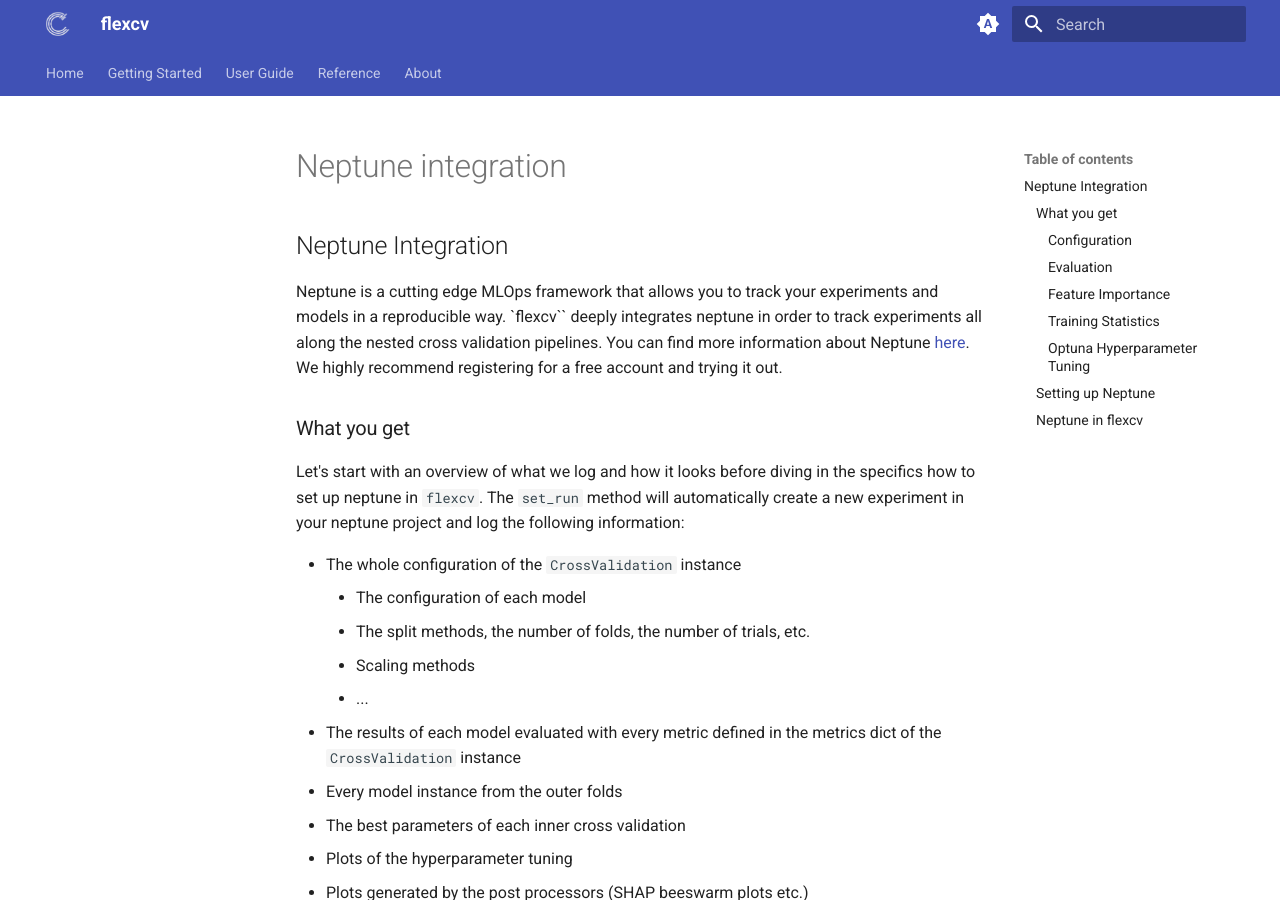
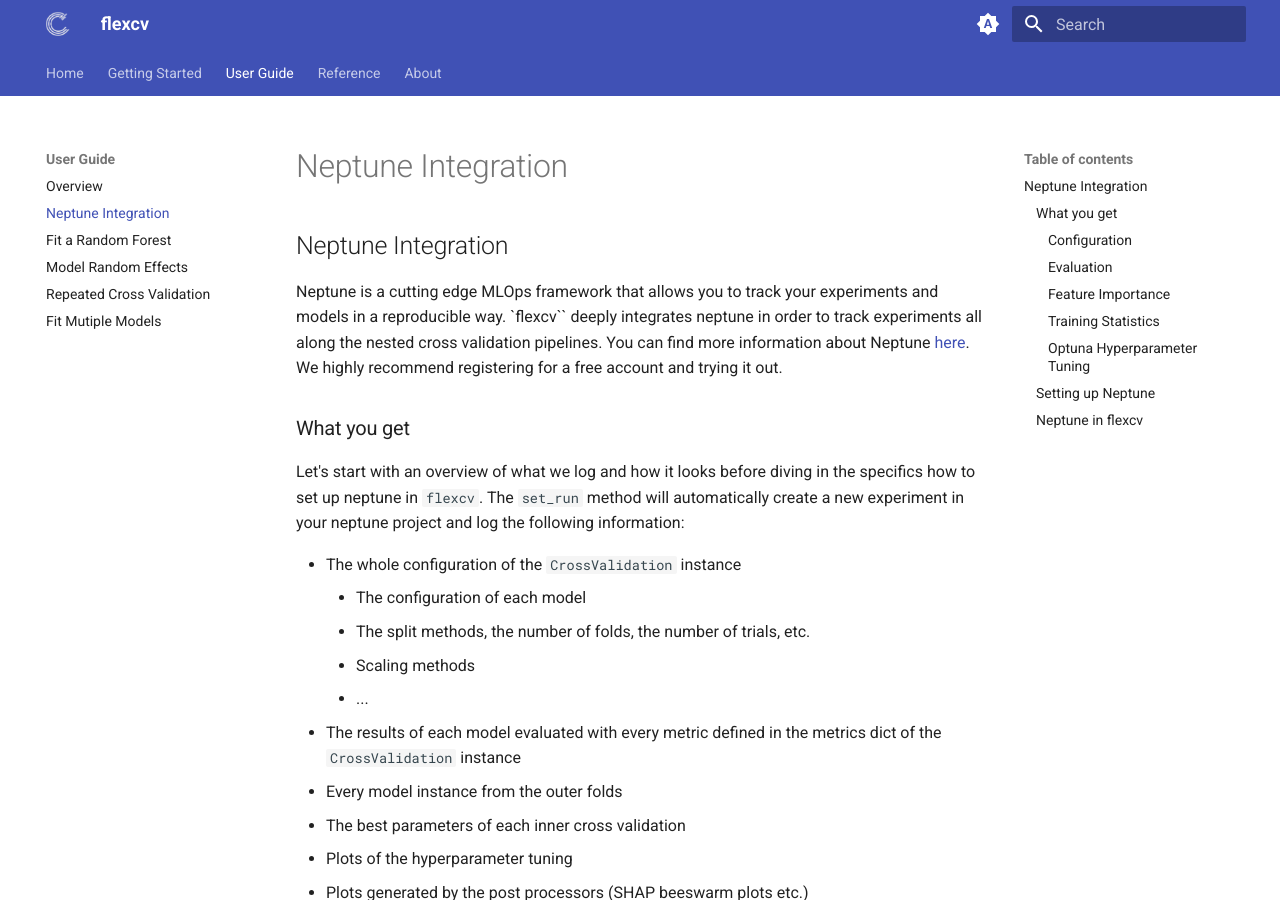
Before and after one commit to radlfabs/flexcv, an MkDocs documentation site: the page built from docs/guides/neptune-integration.md, in a window 1280 px wide and 900 px high. Built offline with MkDocs 1.6.1 and Material for MkDocs 9.7.7, drawn with Linux system fonts in a browser that asks for light colours.

Commit message:
update docs nav

```diff
--- a/mkdocs.yml
+++ b/mkdocs.yml
@@ -74,6 +74,7 @@
     - Tutorial: start/tutorial.md
   - User Guide:
     - user-guide.md
+    - Neptune Integration: guides/neptune-integration.md
     - Fit a Random Forest: guides/rf-regressor.md
     - Model Random Effects: guides/random-effects.md
     - Repeated Cross Validation: guides/repeated-guide.md
```
